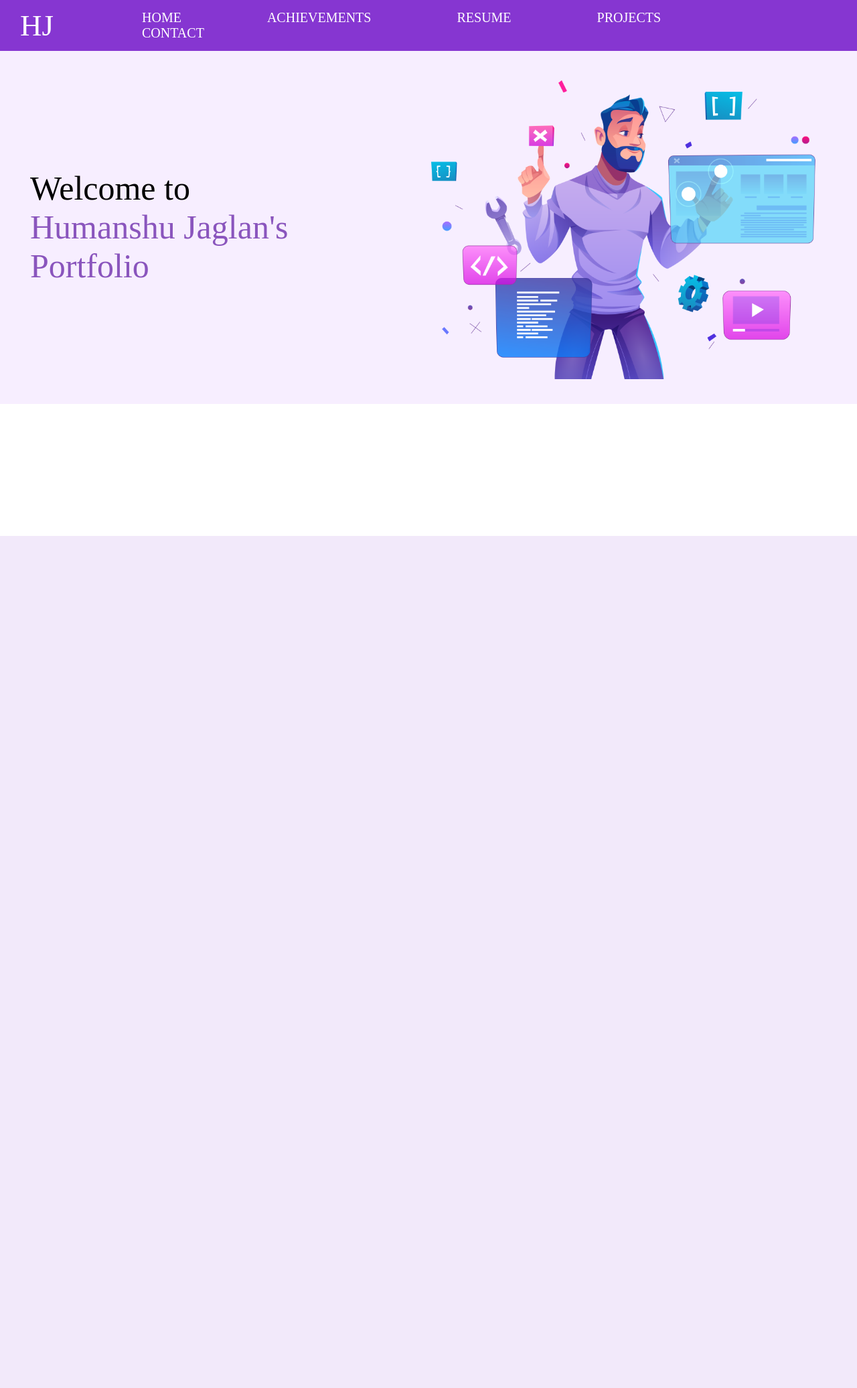
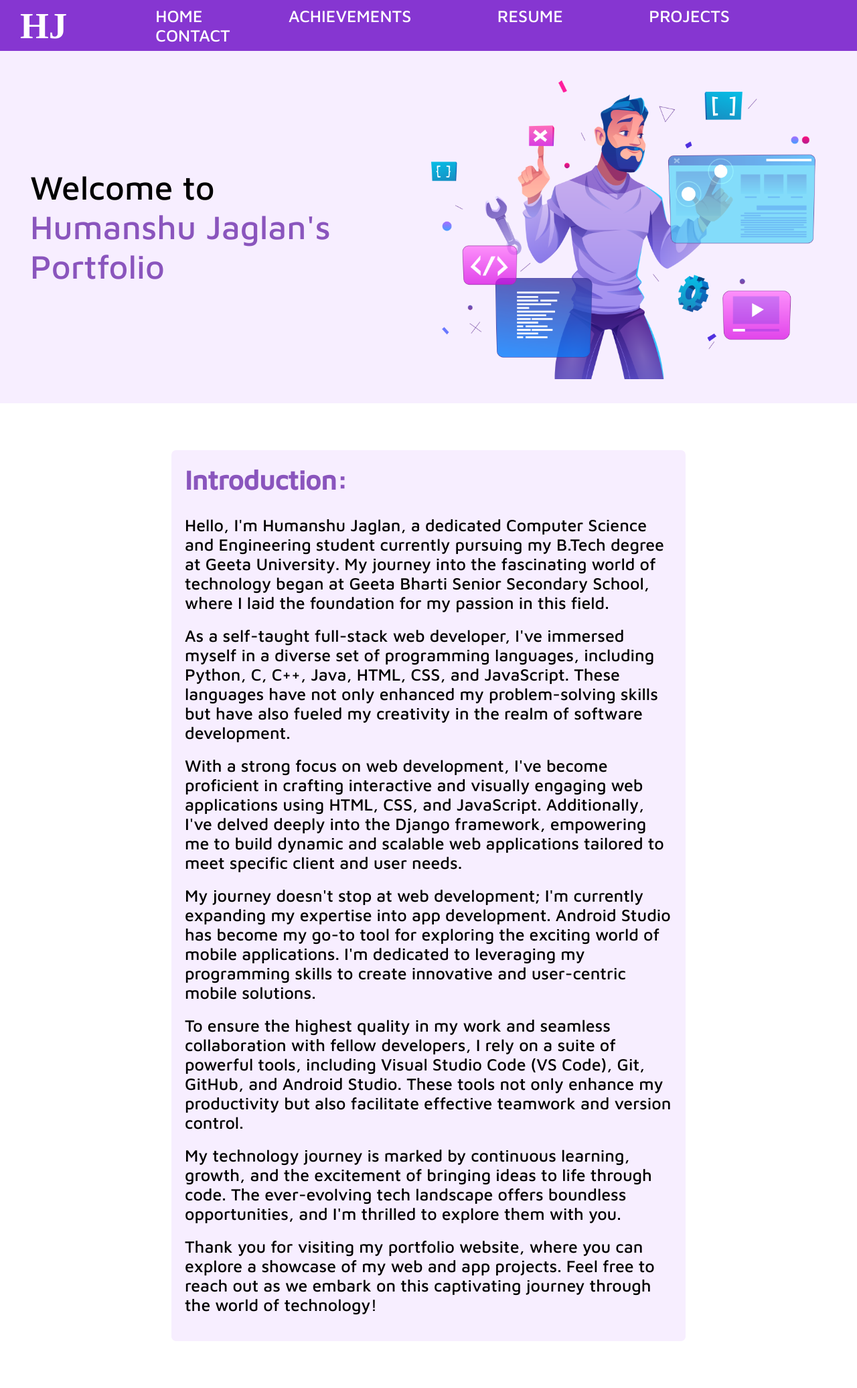
Before and after one commit to humanshu001/My-Old-Portfolio, a PHP site: page /home_official.html in a window 1280 px wide. Shown: the whole page at 67% size. Before the commit the page ends 800 px from the top, so only its background shows below. Run offline with PHP 8.4, Linux system fonts and the light colour scheme.

Commit message:
added intro section

```diff
--- a/Assets/CSS/index.css
+++ b/Assets/CSS/index.css
@@ -1,7 +1,7 @@
 * {
     margin: 0px;
     padding: 0;
-    font-family: croissant one;
+    font-family:maven pro;
 }
 body{
     display: flex;
@@ -30,7 +30,7 @@ nav ul li a {
     color: white;
     padding: 10px 47px;
     margin: 0px 15px;
-    font-size: 20px;
+    font-size: 25px;
 }
 
 nav li a:hover {
@@ -39,8 +39,9 @@ nav li a:hover {
 }
 
 .top .logo {
-    font-family: croissant one;
-    font-size: 45px;
+    font-family: edwardian script itc;
+    font-weight: 800;
+    font-size: 55px;
     color: white;
     margin: 0 30px;
 }
@@ -77,3 +78,19 @@ nav ul {
     font-size: 50px;
     width: 600px;
 }
+
+.mainsec{
+    margin: 70px 20%;
+    padding: 20px;
+    background-color: rgb(247, 238, 255);
+    border-radius: 7px;
+}
+.mainsec h1{
+    font-size: 40px;
+    color:rgb(138,85,189) ;
+    margin-bottom: 30px;
+}
+.mainsec p{
+    font-size: 25px;
+    margin: 20px 0;
+}
--- a/home_official.html
+++ b/home_official.html
@@ -8,6 +8,9 @@
 
     <script src="https://unpkg.com/typed.js@2.0.16/dist/typed.umd.js"></script>
     <link rel="stylesheet" href="Assets/CSS/index.css">
+    <link rel="preconnect" href="https://fonts.googleapis.com">
+    <link rel="preconnect" href="https://fonts.gstatic.com" crossorigin>
+    <link href="https://fonts.googleapis.com/css2?family=Maven+Pro:wght@500&display=swap" rel="stylesheet">
 </head>
 
 <body>
@@ -37,6 +40,22 @@
             <img src="Assets/Images/mainbg.png" alt="">
         </div>
     </section>
+    <section class="mainsec">
+        <h1>Introduction:</h1>
+        <p>Hello, I'm Humanshu Jaglan, a dedicated Computer Science and Engineering student currently pursuing my B.Tech degree at Geeta University. My journey into the fascinating world of technology began at Geeta Bharti Senior Secondary School, where I laid the foundation for my passion in this field.</p>
+
+            <p>As a self-taught full-stack web developer, I've immersed myself in a diverse set of programming languages, including Python, C, C++, Java, HTML, CSS, and JavaScript. These languages have not only enhanced my problem-solving skills but have also fueled my creativity in the realm of software development.</p>
+
+            <p>With a strong focus on web development, I've become proficient in crafting interactive and visually engaging web applications using HTML, CSS, and JavaScript. Additionally, I've delved deeply into the Django framework, empowering me to build dynamic and scalable web applications tailored to meet specific client and user needs.</p>
+
+            <p>My journey doesn't stop at web development; I'm currently expanding my expertise into app development. Android Studio has become my go-to tool for exploring the exciting world of mobile applications. I'm dedicated to leveraging my programming skills to create innovative and user-centric mobile solutions.</p>
+
+            <p>To ensure the highest quality in my work and seamless collaboration with fellow developers, I rely on a suite of powerful tools, including Visual Studio Code (VS Code), Git, GitHub, and Android Studio. These tools not only enhance my productivity but also facilitate effective teamwork and version control.</p>
+
+            <p>My technology journey is marked by continuous learning, growth, and the excitement of bringing ideas to life through code. The ever-evolving tech landscape offers boundless opportunities, and I'm thrilled to explore them with you.</p>
+
+            <p>Thank you for visiting my portfolio website, where you can explore a showcase of my web and app projects. Feel free to reach out as we embark on this captivating journey through the world of technology!</p>
+    </section>
 </body>
 <script>
     var typed = null; // Initialize typed variable
@@ -58,4 +77,5 @@
 
     setInterval(runTypedScript, 10000); // 10000 milliseconds = 10 seconds
 </script>
+
 </html>
```
Lines whose indentation alone changed are shown as unchanged.
